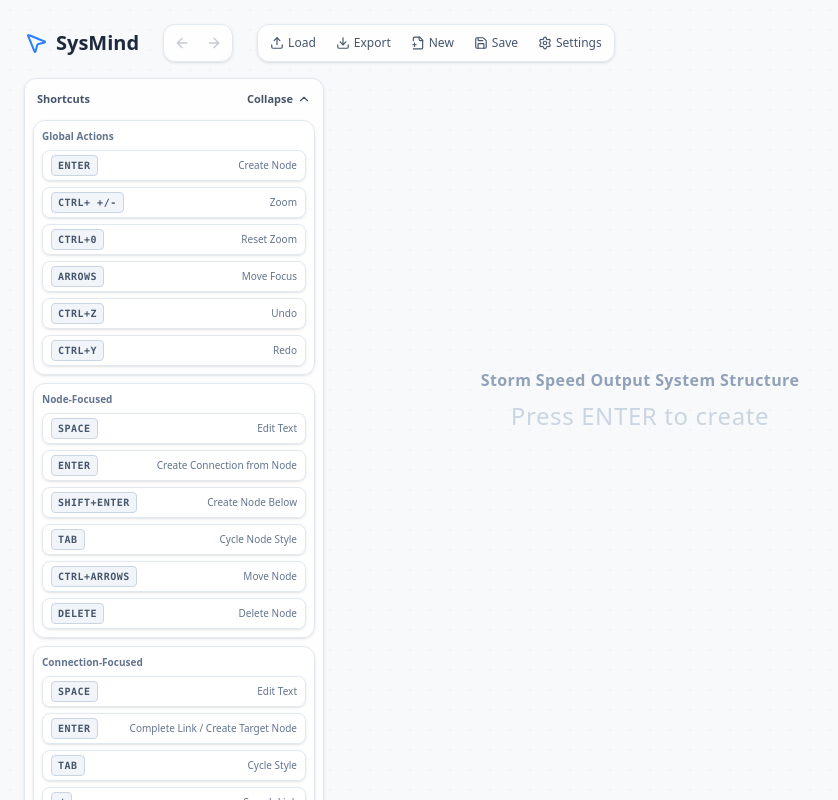
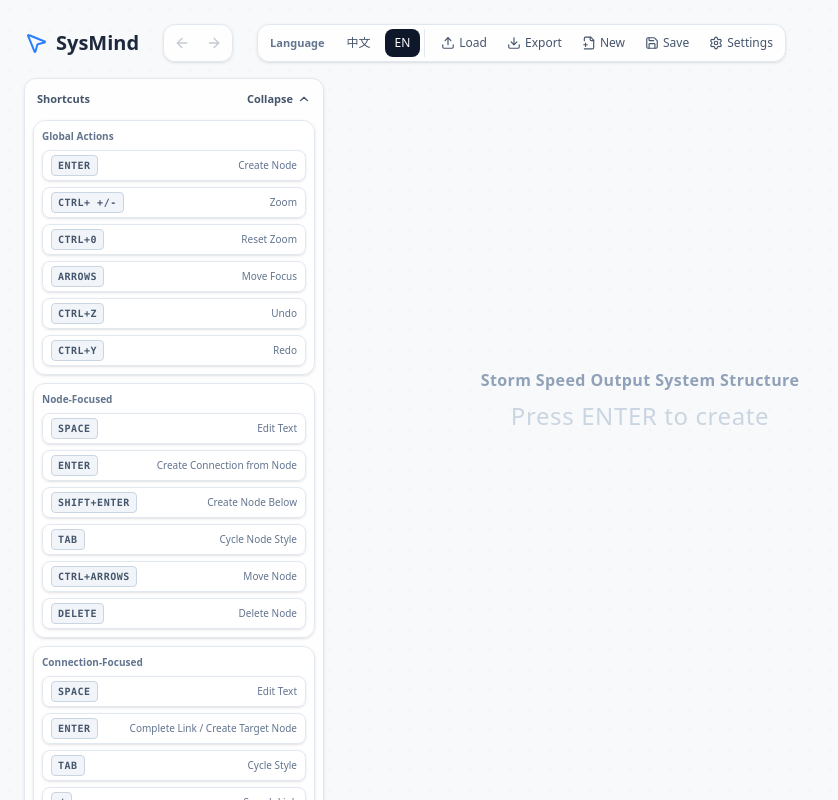
Before and after one commit to LeoAtopos/sysmind, a React (Vite) app: page / in a window 1280 px wide. Shown: the whole page, without its empty margins (0-838 px from the left). Built offline with nearby package versions, Linux system fonts and the light colour scheme.

Commit message:
最后就上线放itch了吧

```diff
--- a/src/App.tsx
+++ b/src/App.tsx
@@ -31,6 +31,7 @@ const RETURN_CONN_TARGET_OFFSET_Y = NODE_HEIGHT / 2 + 40;
 const ZOOM_STEP = 0.1;
 const MIN_SCALE = 0.4;
 const MAX_SCALE = 2.5;
+const LANGUAGE_STORAGE_KEY = 'sysmind-language';
 
 
 const measureText = (text: string, font: string) => {
@@ -224,6 +225,9 @@ const TRANSLATIONS = {
 
     emptyHint: '回车键开始创作',
     settings: '设置',
+    language: '语言',
+    languageZh: '中文',
+    languageEn: '英文',
     shortcutsSettings: '快捷键设置',
     shortcutAction: '操作',
     shortcutKey: '快捷键',
@@ -305,6 +309,9 @@ const TRANSLATIONS = {
 
     emptyHint: 'Press ENTER to create',
     settings: 'Settings',
+    language: 'Language',
+    languageZh: '中文',
+    languageEn: 'English',
     shortcutsSettings: 'Keyboard Shortcuts',
     shortcutAction: 'Action',
     shortcutKey: 'Shortcut',
@@ -356,6 +363,15 @@ function formatShortcutLabel(config: { key: string; ctrl?: boolean; shift?: bool
 }
 
 export default function App() {
+  const [language, setLanguage] = useState<'zh' | 'en'>(() => {
+    try {
+      const savedLanguage = window.localStorage.getItem(LANGUAGE_STORAGE_KEY);
+      if (savedLanguage === 'zh' || savedLanguage === 'en') return savedLanguage;
+    } catch {
+      // Ignore localStorage access failures and fall back to browser language.
+    }
+    return navigator.language.startsWith('zh') ? 'zh' : 'en';
+  });
   const [nodes, setNodes] = useState<Node[]>([]);
   const [connections, setConnections] = useState<Connection[]>([]);
   const [focused, setFocused] = useState<FocusedElement>(null);
@@ -447,10 +463,7 @@ export default function App() {
   const isMac = useMemo(() => /Mac|iPhone|iPad|iPod/.test(navigator.platform || navigator.userAgent), []);
   const ctrlKey = isMac ? 'Cmd' : 'Ctrl';
 
-  const t = useMemo(() => {
-    const lang = navigator.language.startsWith('zh') ? 'zh' : 'en';
-    return TRANSLATIONS[lang];
-  }, []);
+  const t = useMemo(() => TRANSLATIONS[language], [language]);
 
   const canvasRef = useRef<HTMLDivElement>(null);
   const inputRef = useRef<HTMLInputElement | HTMLTextAreaElement>(null);
@@ -474,6 +487,14 @@ export default function App() {
 
   const isSameFocus = (a: FocusedElement, b: FocusedElement) => a?.type === b?.type && a?.id === b?.id;
 
+  useEffect(() => {
+    try {
+      window.localStorage.setItem(LANGUAGE_STORAGE_KEY, language);
+    } catch {
+      // Ignore localStorage access failures.
+    }
+    document.documentElement.lang = language === 'zh' ? 'zh-CN' : 'en';
+  }, [language]);
 
 
 
@@ -1040,7 +1061,7 @@ export default function App() {
 
   // Helper to check if a keyboard event matches a shortcut config
   const matchesShortcut = useCallback((e: KeyboardEvent, config: { key: string; ctrl?: boolean; shift?: boolean; alt?: boolean; meta?: boolean }) => {
-    const keyMatch = e.key === config.key || e.code === config.key;
+    const keyMatch = e.key === config.key || e.code === config.key || (config.key === 'Delete' && e.key === 'Backspace');
     const ctrlMatch = !!(e.ctrlKey || e.metaKey) === !!(config.ctrl || config.meta);
     const shiftMatch = e.shiftKey === !!config.shift;
     const altMatch = e.altKey === !!config.alt;
@@ -1161,8 +1182,77 @@ export default function App() {
       }
 
       const selectedTotal = selectedNodeIds.length + selectedConnectionIds.length;
-      if (matchesShortcut(e, shortcuts.delete) && selectedTotal > 1) {
+      if (matchesShortcut(e, shortcuts.delete)) {
         e.preventDefault();
+        if (focused) {
+          if (focused.type === 'node') {
+            const node = getNode(focused.id);
+            if (!node) return;
+            const deletedPos = { x: node.x, y: node.y };
+            const newNodes = nodes.filter(n => n.id !== node.id);
+            const newConns = connections
+              .map(c => {
+                const sourceDeleted = c.fromId === node.id;
+                const targetDeleted = c.toId === node.id;
+                if (!sourceDeleted && !targetDeleted) return c;
+
+                if (sourceDeleted && targetDeleted) return null;
+
+                if (sourceDeleted) {
+                  if (!c.toId) return null;
+                  return {
+                    ...c,
+                    fromId: c.toId,
+                    toId: null,
+                    tempToPos: deletedPos,
+                    curveBend: 0,
+                    curveBendRatio: undefined,
+
+                  };
+                }
+
+                return {
+                  ...c,
+                  toId: null,
+                  tempToPos: deletedPos,
+                  curveBend: 0,
+                  curveBendRatio: undefined,
+                };
+
+              })
+              .filter((c): c is Connection => !!c);
+
+            delete nodeSourceRef.current[node.id];
+            Object.keys(nodeSourceRef.current).forEach((k) => {
+              if (nodeSourceRef.current[k] === node.id) delete nodeSourceRef.current[k];
+            });
+
+            const fallbackFocus = resolveDeleteFallbackFocus(newNodes, newConns, deletedPos);
+
+            if (fallbackFocus) {
+              skipAutoFocusOnceRef.current = true;
+            }
+            setIsEditing(false);
+            setNodes(newNodes);
+            setConnections(newConns);
+            setFocused(fallbackFocus);
+            pushHistory(newNodes, newConns, fallbackFocus);
+          } else if (focused.type === 'connection') {
+            const conn = getConnection(focused.id);
+            if (!conn) return;
+            const newConns = connections.filter(c => c.id !== conn.id);
+            const connFocusPoint = getConnectionFocusPoint(conn) ?? { x: 0, y: 0 };
+            const fallbackFocus = resolveDeleteFallbackFocus(nodes, newConns, connFocusPoint);
+
+            if (fallbackFocus) {
+              skipAutoFocusOnceRef.current = true;
+            }
+            setIsEditing(false);
+            setConnections(newConns);
+            setFocused(fallbackFocus);
+            pushHistory(nodes, newConns, fallbackFocus);
+          }
+        } else if (selectedTotal > 0) {
           const nodeDeleteSet = new Set(selectedNodeIds);
           const connDeleteSet = new Set(selectedConnectionIds);
 
@@ -1209,6 +1299,7 @@ export default function App() {
           setSelectedNodeIds([]);
           setSelectedConnectionIds([]);
           pushHistory(nextNodes, nextConns, fallbackFocus);
+        }
         return;
       }
 
@@ -1303,56 +1394,6 @@ export default function App() {
           const nextNodes = nodes.map(n => n.id === node.id ? { ...n, style: nextStyle } : n);
           setNodes(nextNodes);
           pushHistory(nextNodes, connections, focused);
-        } else if (matchesShortcut(e, shortcuts.delete)) {
-          const deletedPos = { x: node.x, y: node.y };
-          const newNodes = nodes.filter(n => n.id !== node.id);
-          const newConns = connections
-            .map(c => {
-              const sourceDeleted = c.fromId === node.id;
-              const targetDeleted = c.toId === node.id;
-              if (!sourceDeleted && !targetDeleted) return c;
-
-              if (sourceDeleted && targetDeleted) return null;
-
-              if (sourceDeleted) {
-                if (!c.toId) return null;
-                return {
-                  ...c,
-                  fromId: c.toId,
-                  toId: null,
-                  tempToPos: deletedPos,
-                  curveBend: 0,
-                  curveBendRatio: undefined,
-
-                };
-              }
-
-              return {
-                ...c,
-                toId: null,
-                tempToPos: deletedPos,
-                curveBend: 0,
-                curveBendRatio: undefined,
-              };
-
-            })
-            .filter((c): c is Connection => !!c);
-
-          delete nodeSourceRef.current[node.id];
-          Object.keys(nodeSourceRef.current).forEach((k) => {
-            if (nodeSourceRef.current[k] === node.id) delete nodeSourceRef.current[k];
-          });
-
-          const fallbackFocus = resolveDeleteFallbackFocus(newNodes, newConns, deletedPos);
-
-          if (fallbackFocus) {
-            skipAutoFocusOnceRef.current = true;
-          }
-          setIsEditing(false);
-          setNodes(newNodes);
-          setConnections(newConns);
-          setFocused(fallbackFocus);
-          pushHistory(newNodes, newConns, fallbackFocus);
         } else if ((e.ctrlKey || e.metaKey) && (e.key === 'ArrowUp' || e.key === 'ArrowDown' || e.key === 'ArrowLeft' || e.key === 'ArrowRight')) {
           // Ctrl/Cmd + Arrow keys: Move node
           e.preventDefault();
@@ -1415,19 +1456,6 @@ export default function App() {
         } else if (matchesShortcut(e, shortcuts.search)) {
           e.preventDefault();
           setSearchQuery('');
-        } else if (matchesShortcut(e, shortcuts.delete)) {
-          const newConns = connections.filter(c => c.id !== conn.id);
-          const connFocusPoint = getConnectionFocusPoint(conn) ?? { x: 0, y: 0 };
-          const fallbackFocus = resolveDeleteFallbackFocus(nodes, newConns, connFocusPoint);
-
-          if (fallbackFocus) {
-            skipAutoFocusOnceRef.current = true;
-          }
-          setIsEditing(false);
-          setConnections(newConns);
-          setFocused(fallbackFocus);
-          pushHistory(nodes, newConns, fallbackFocus);
-
         } else if (e.key.length === 1 && !e.ctrlKey && !e.metaKey && !e.altKey) {
 
           // Just trigger editing mode, browser handles the character
@@ -2779,7 +2807,7 @@ export default function App() {
       </AnimatePresence>
 
       {loadedFileMeta && (
-        <div onMouseDown={(e) => e.stopPropagation()} className="absolute top-6 left-1/2 -translate-x-1/2 max-w-[420px] bg-white/85 backdrop-blur-sm border border-slate-200 rounded-xl shadow-sm px-3 py-1.5 text-xs text-slate-700 font-medium truncate text-center z-40">
+        <div onMouseDown={(e) => e.stopPropagation()} className="absolute top-6 right-6 max-w-[420px] bg-white/85 backdrop-blur-sm border border-slate-200 rounded-xl shadow-sm px-3 py-1.5 text-xs text-slate-700 font-medium truncate z-40">
           {loadedFileMeta.name}
         </div>
       )}
@@ -2813,6 +2841,31 @@ export default function App() {
             </button>
           </div>
           <div className="flex items-center gap-1 bg-white/80 backdrop-blur-sm border border-slate-200 p-1 rounded-xl shadow-sm">
+            <div className="flex items-center gap-1 pr-1 mr-1 border-r border-slate-200">
+              <span className="px-2 text-[11px] font-semibold text-slate-500">{t.language}</span>
+              <button
+                onClick={(e) => { e.stopPropagation(); setLanguage('zh'); }}
+                title={t.languageZh}
+                className={`px-2.5 py-1.5 rounded-lg transition-colors text-xs font-medium ${
+                  language === 'zh'
+                    ? 'bg-slate-900 text-white'
+                    : 'text-slate-600 hover:bg-slate-100'
+                }`}
+              >
+                中文
+              </button>
+              <button
+                onClick={(e) => { e.stopPropagation(); setLanguage('en'); }}
+                title={t.languageEn}
+                className={`px-2.5 py-1.5 rounded-lg transition-colors text-xs font-medium ${
+                  language === 'en'
+                    ? 'bg-slate-900 text-white'
+                    : 'text-slate-600 hover:bg-slate-100'
+                }`}
+              >
+                EN
+              </button>
+            </div>
             <button
               onClick={(e) => { e.stopPropagation(); handleImportFromPicker(); }}
               title={t.import}
```
Also changed, not shown: 1 other file (tests, documents, lock files or other folders). Lines whose indentation alone changed are shown as unchanged.
